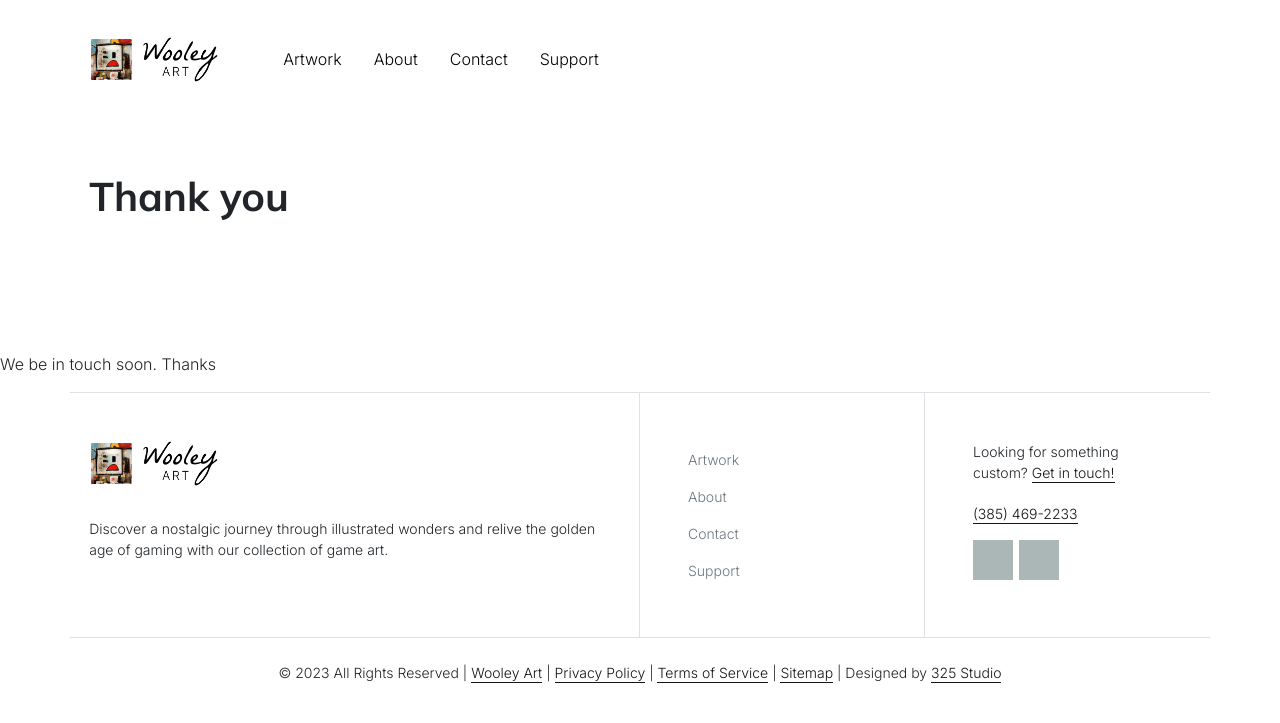
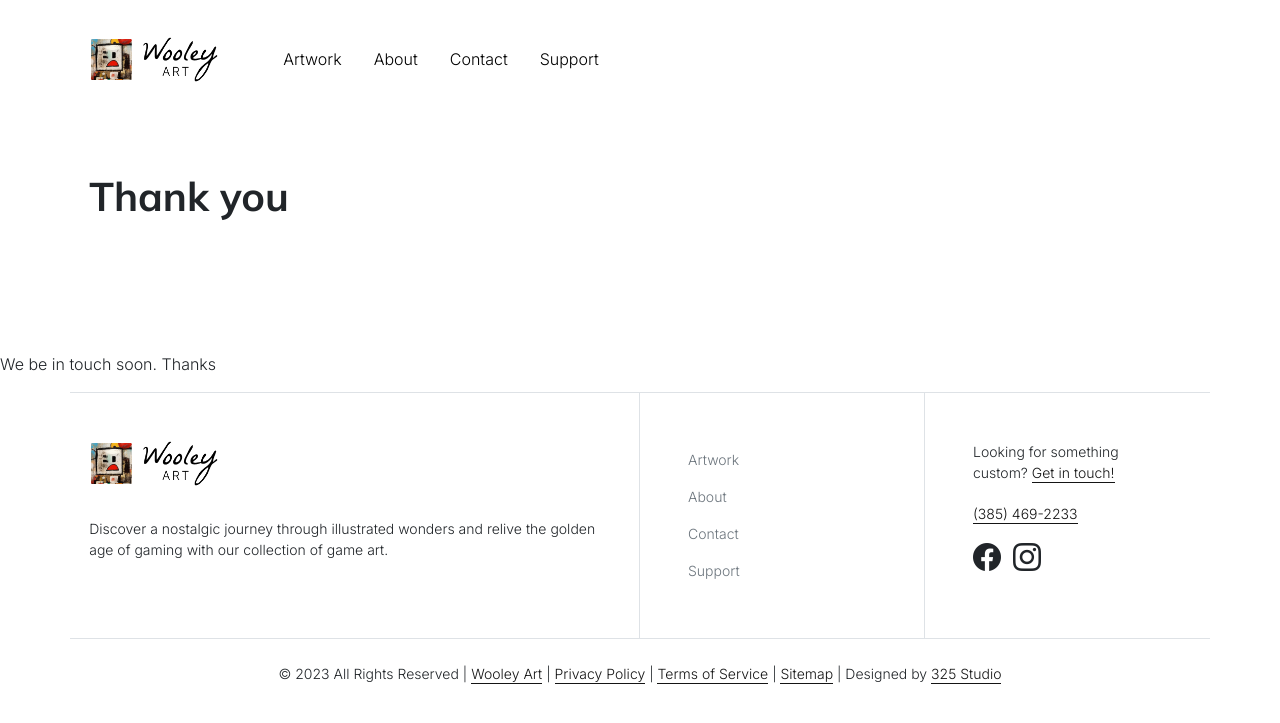
Before and after one commit to naccrat/wooley-art, a Jekyll site: the page built from thank-you.html, in a window 1280 px wide. Shown: the top 723 px of the page. Built offline with Jekyll 4.4.1, drawn with Linux system fonts in a browser that asks for light colours.

Commit message:
404 fix, icons

```diff
--- a/_includes/footer.html
+++ b/_includes/footer.html
@@ -25,12 +25,12 @@
       <div class="col-6 col-lg-3 p-5">
         <p>Looking for something custom? <a href="/contact/" class="link-fancy">Get in touch!</a></p>
         <p><a href="tel:{{ site.phone }}" class="link-fancy mt-1">{{ site.phone }}</a></p>
-        <ul class="list-unstyled socials">
+        <ul class="list-inline">
           {% for url in site.data.settings.social_settings %}
           {% if url[1] != '' %}
-          <li class="socials__item">
-            <a href="{{ url[1] }}" target="_blank" class="socials__item__link" title="{{ url[0] | remove: '_url' | replace: '-', ' ' | capitalize }}">
-              <i class="fab fa-{{ url[0] | replace: 'facebook', 'facebook-f' | remove: '_url' }}" aria-hidden="true"></i>
+          <li class="list-inline-item">
+            <a href="{{ url[1] }}" target="_blank" class="h3" title="{{ url[0] | remove: '_url' | replace: '-', ' ' | capitalize }}">
+              <i class="bi bi-{{ url[0] | remove: '_url' }}" aria-hidden="true"></i>
             </a>
           </li>
           {% endif %}
--- a/_includes/head.html
+++ b/_includes/head.html
@@ -35,6 +35,7 @@
   <link rel="preconnect" href="https://fonts.googleapis.com">
   <link rel="preconnect" href="https://fonts.gstatic.com" crossorigin>
   <link href="{{ site.data.settings.font_settings.font_embed }}" rel="stylesheet">
+  <link rel="stylesheet" href="https://cdn.jsdelivr.net/npm/bootstrap-icons@1.10.5/font/bootstrap-icons.css">
   <link rel="shortcut icon" href="/favicon.ico" type="image/x-icon">
   <link rel="icon" href="/favicon.ico" type="image/x-icon">
 
```
Also changed, not shown: 1 other file.
